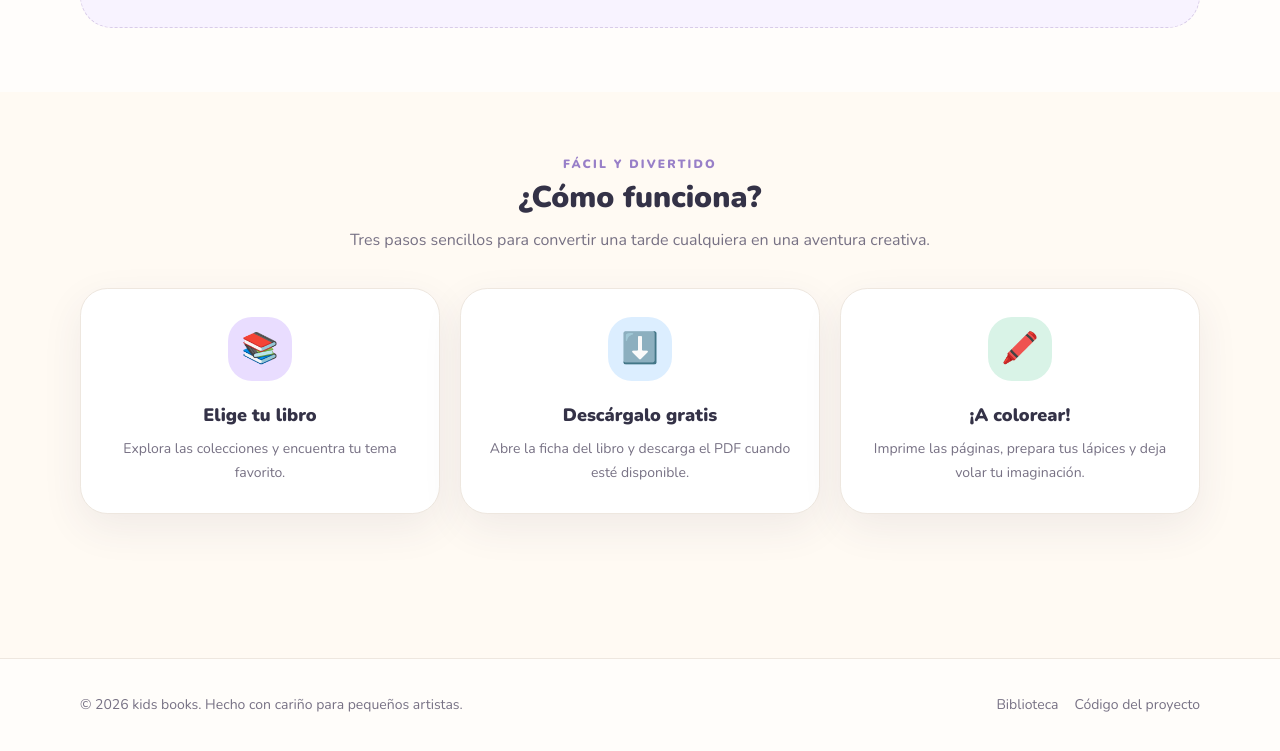
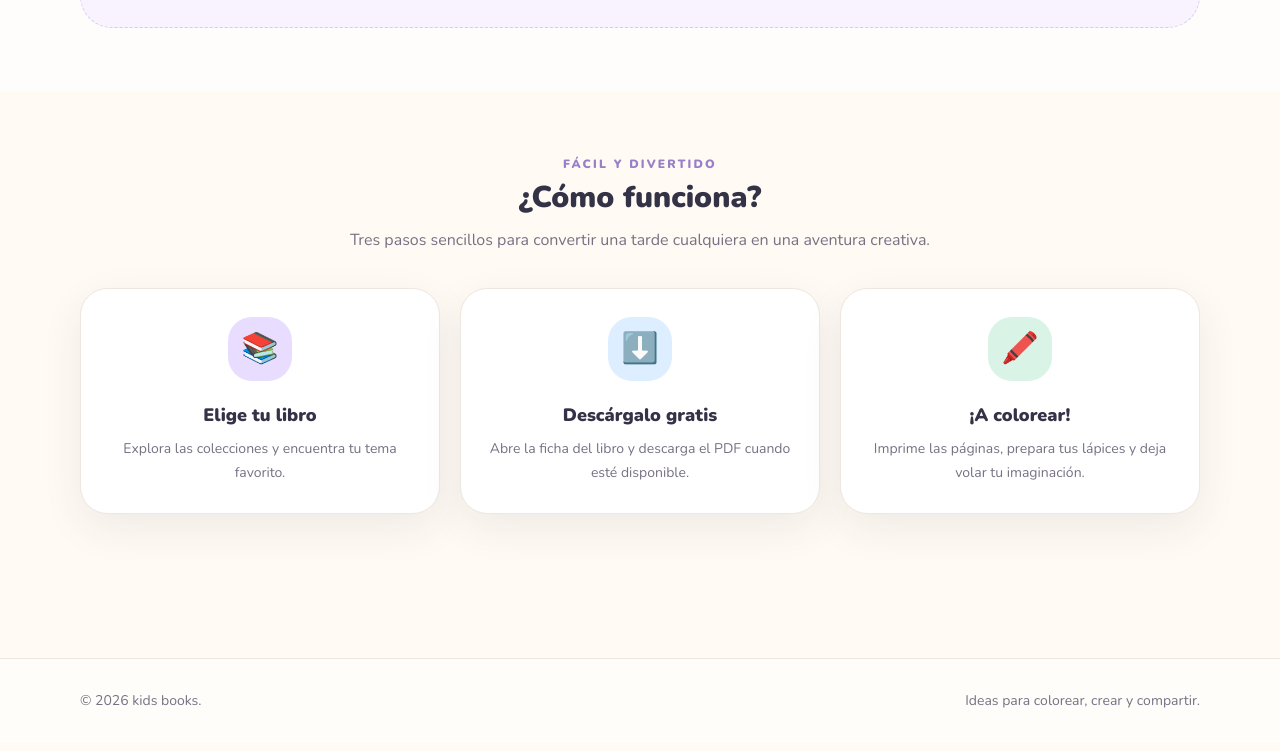
Before and after one commit to gpldroid/kidsbooks, an Astro site: page / in a window 1280 px wide. Shown: the part 1076-1827 px from the top of the page. Built offline with nearby package versions, Linux system fonts and the light colour scheme; Astro itself is replaced by a stand-in of ours.

Commit message:
Polish public-facing copy and remove development links

```diff
--- a/src/components/SiteFooter.astro
+++ b/src/components/SiteFooter.astro
@@ -1,12 +1,6 @@
----
-const base = import.meta.env.BASE_URL;
----
 <footer class="mt-20 border-t border-[#eee7df] bg-white/60">
-  <div class="container-page flex flex-col gap-4 py-9 text-sm text-[#777184] sm:flex-row sm:items-center sm:justify-between">
-    <p>© {new Date().getFullYear()} kids books. Hecho con cariño para pequeños artistas.</p>
-    <nav class="flex flex-wrap gap-4" aria-label="Enlaces del pie de página">
-      <a class="hover:text-ink" href={`${base}libros/`}>Biblioteca</a>
-      <a class="hover:text-ink" href="https://github.com/gpldroid/kidsbooks">Código del proyecto</a>
-    </nav>
+  <div class="container-page flex flex-col gap-2 py-8 text-center text-sm text-[#777184] sm:flex-row sm:items-center sm:justify-between sm:text-left">
+    <p>© {new Date().getFullYear()} kids books.</p>
+    <p>Ideas para colorear, crear y compartir.</p>
   </div>
 </footer>
```
